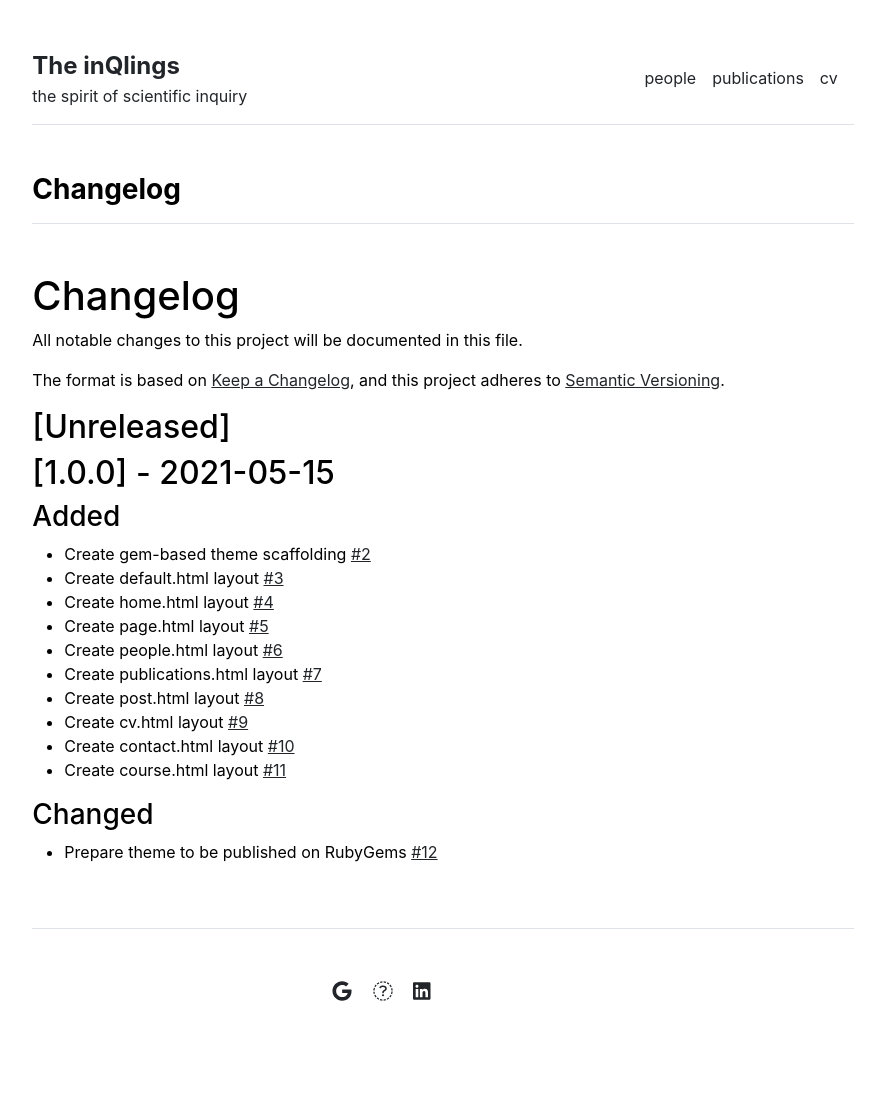
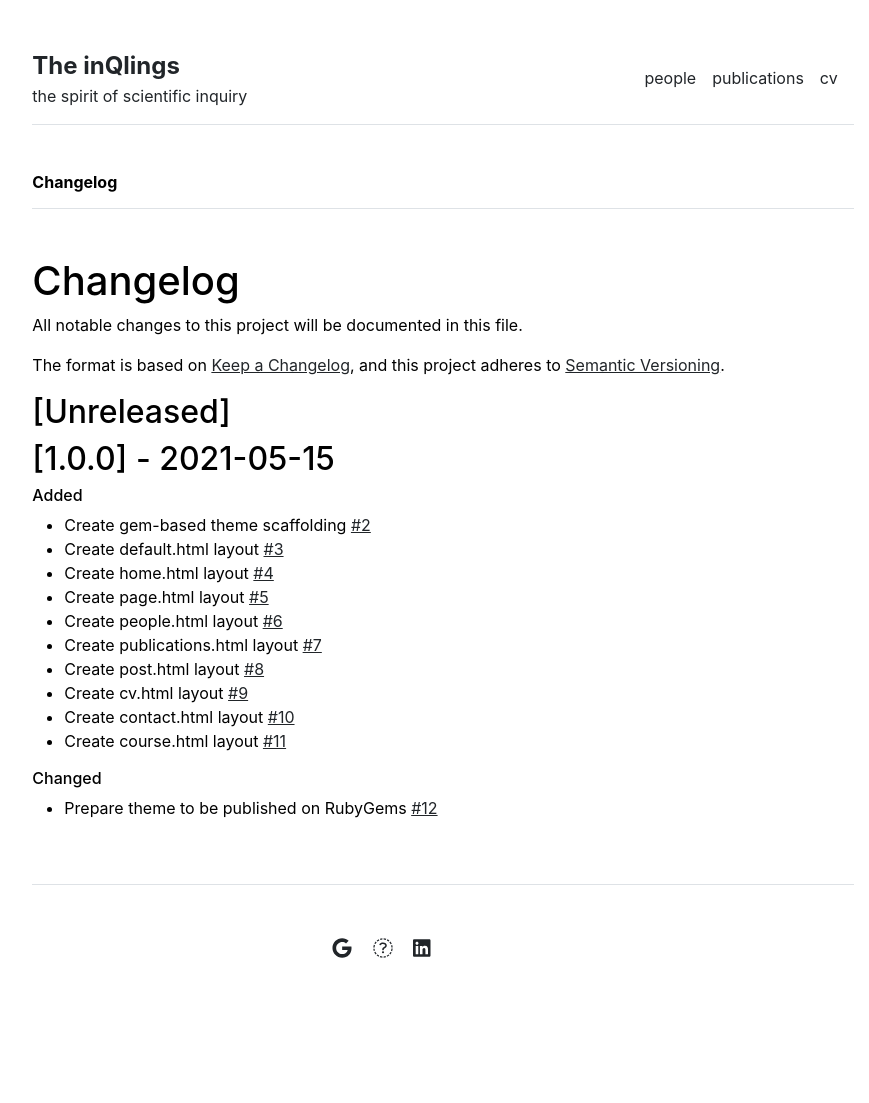
Before and after one commit to nelly-ng/nelly-ng.github.io, a Jekyll site: the page built from CHANGELOG.md, in a window 1280 px wide. Shown: the whole page, without its empty margins (197-1066 px from the left). Built offline with Jekyll 4.4.1, drawn with Linux system fonts in a browser that asks for light colours; our own code applies the rules of GitHub Pages for plain Markdown files; after the commit the page ends 1059 px from its top, so only the background shows below that.

Commit message:
Update main.scss

```diff
--- a/_sass/main.scss
+++ b/_sass/main.scss
@@ -12,3 +12,6 @@
 body a {
   color: $linkColor
 }
+
+h1 { font-size: 2.5rem; }
+h3 { font-size: 1.0rem; }
```
